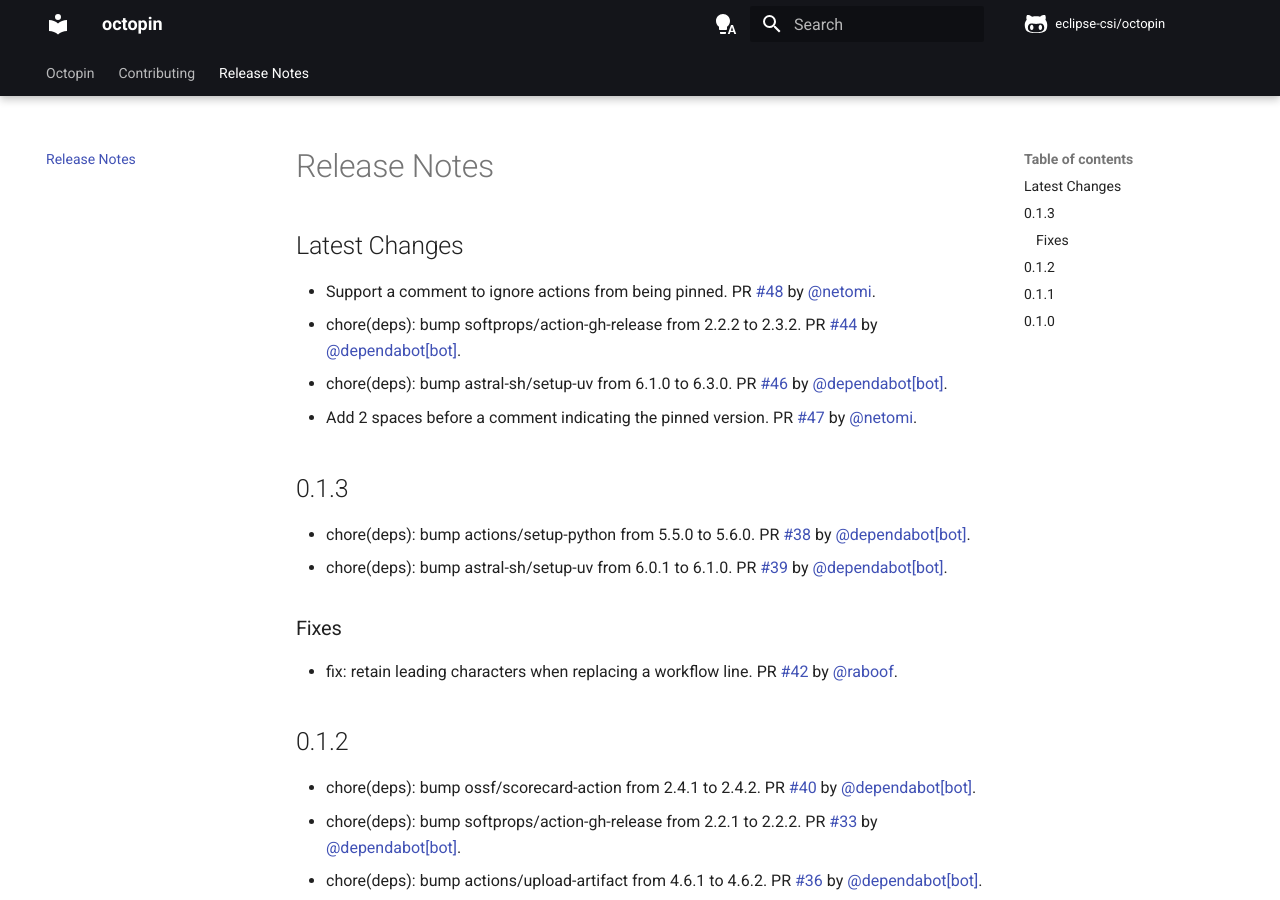
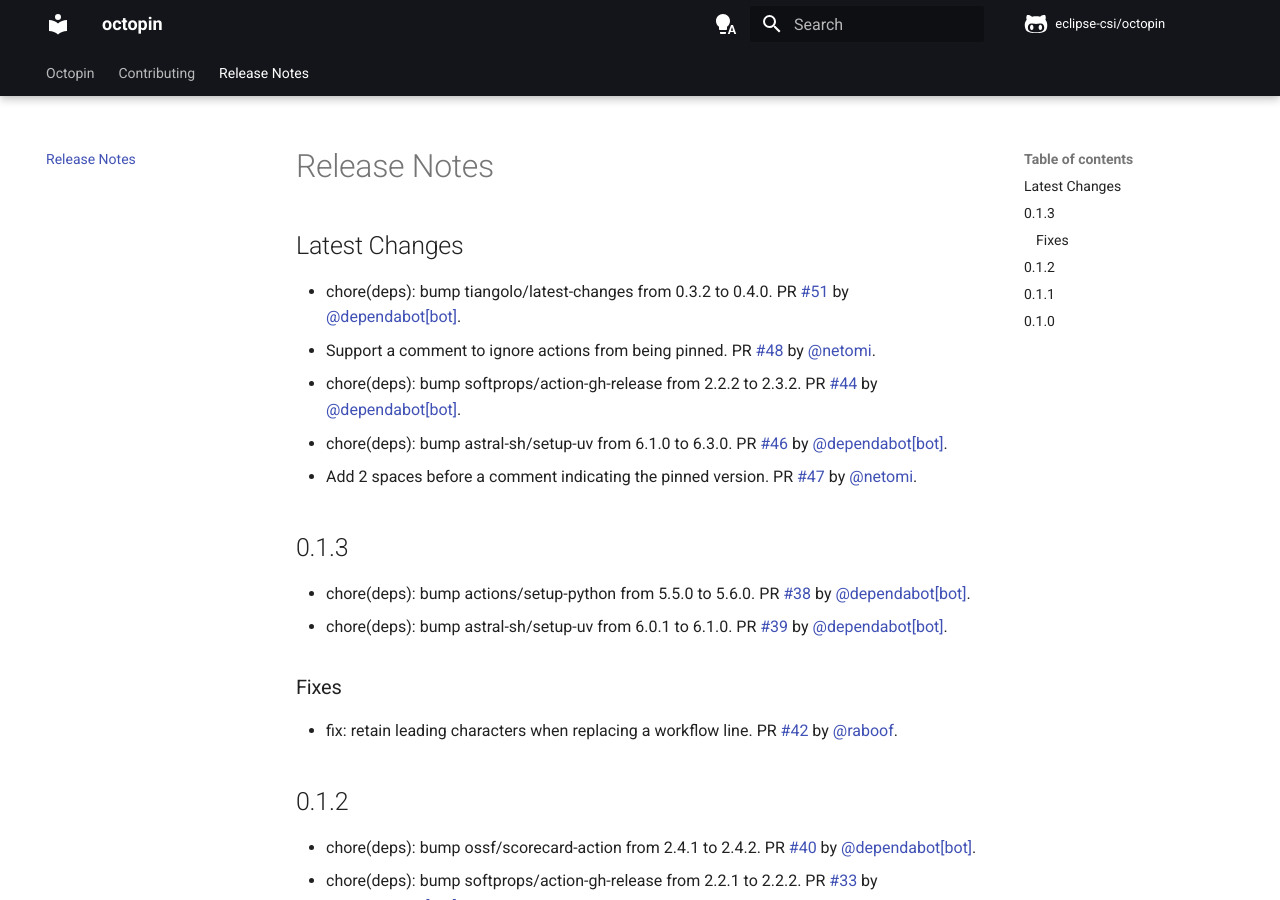
Before and after one commit to eclipse-csi/octopin, an MkDocs documentation site: the page built from docs/release-notes.md, in a window 1280 px wide and 900 px high. Built offline with MkDocs 1.6.1 and Material for MkDocs 9.7.7, drawn with Linux system fonts in a browser that asks for light colours; comment, search, counter and statistics services are not loaded.

Commit message:
📝 Update release notes
[skip ci]

```diff
--- a/docs/release-notes.md
+++ b/docs/release-notes.md
@@ -2,6 +2,7 @@
 
 ## Latest Changes
 
+* chore(deps): bump tiangolo/latest-changes from 0.3.2 to 0.4.0. PR [#51](https://github.com/eclipse-csi/octopin/pull/51) by [@dependabot[bot]](https://github.com/apps/dependabot).
 * Support a comment to ignore actions from being pinned. PR [#48](https://github.com/eclipse-csi/octopin/pull/48) by [@netomi](https://github.com/netomi).
 * chore(deps): bump softprops/action-gh-release from 2.2.2 to 2.3.2. PR [#44](https://github.com/eclipse-csi/octopin/pull/44) by [@dependabot[bot]](https://github.com/apps/dependabot).
 * chore(deps): bump astral-sh/setup-uv from 6.1.0 to 6.3.0. PR [#46](https://github.com/eclipse-csi/octopin/pull/46) by [@dependabot[bot]](https://github.com/apps/dependabot).
```
